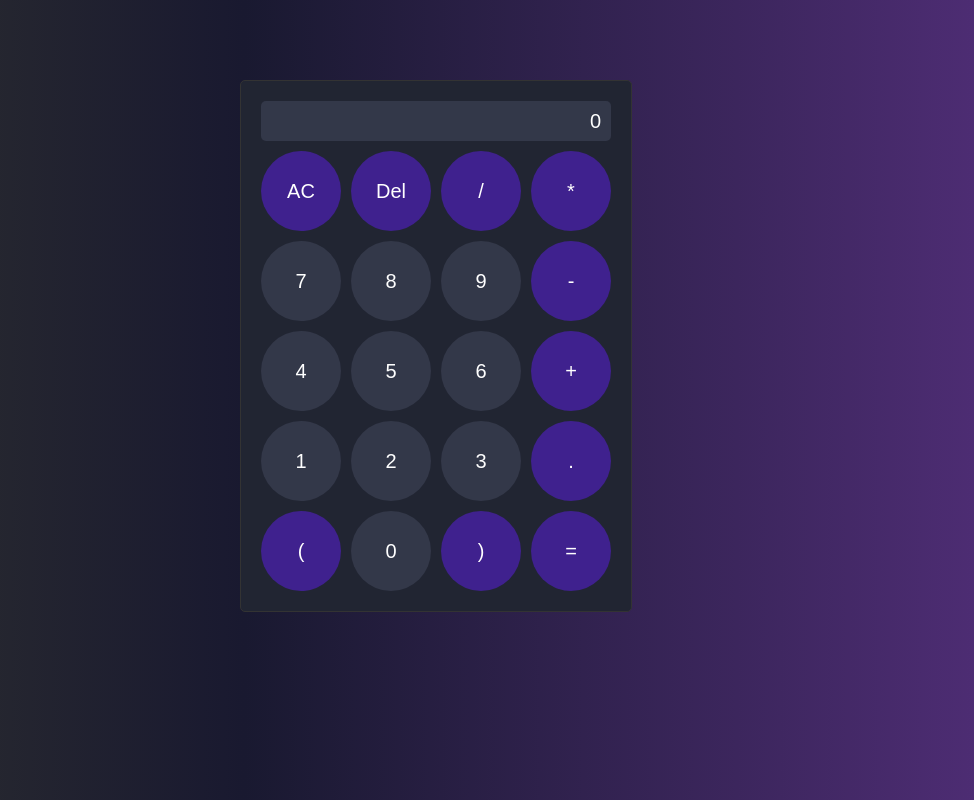
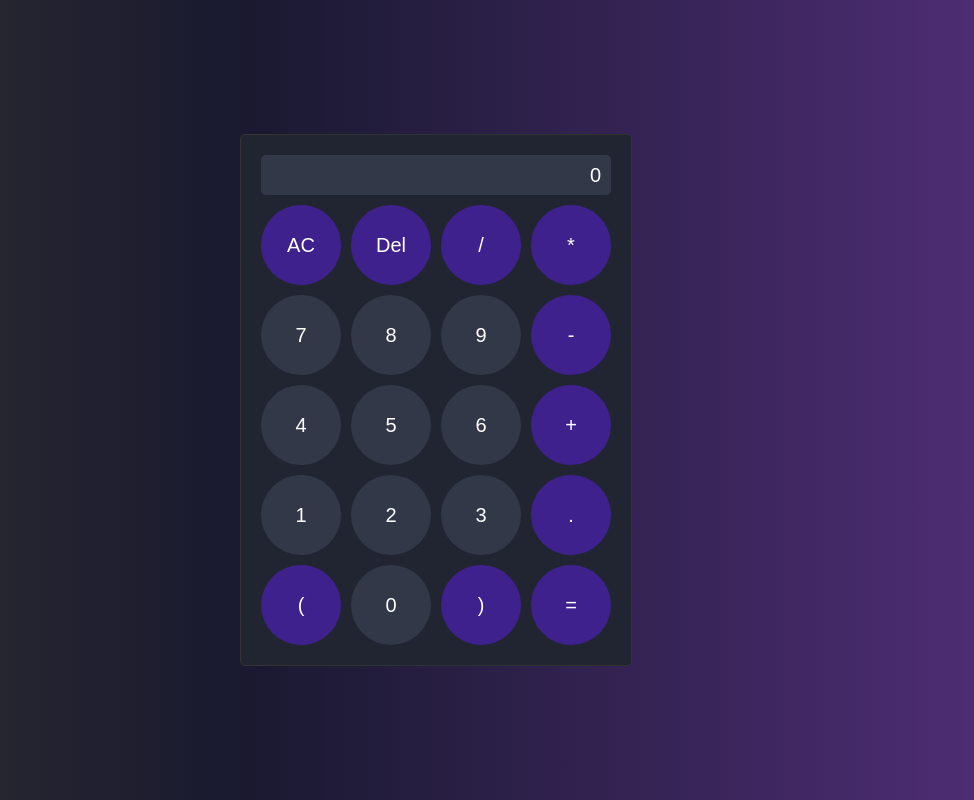
Before and after one commit to yeuxacucodon/calculator, a plain HTML site: page index.html in a window 1280 px wide. Shown: the whole page, without its empty margins (204-1178 px from the left). Drawn offline with Linux system fonts and the light colour scheme.

Commit message:
fix center

```diff
--- a/style.css
+++ b/style.css
@@ -4,6 +4,7 @@
 }
 
 body {
+  height: 100vh;
   display: flex;
   align-items: center;
   justify-content: center;
@@ -29,7 +30,6 @@ button {
 }
 
 .container {
-  margin-top: 10vh;
   background: #212532;
   display: grid;
   grid-template-columns: repeat(4, 1fr);
```
